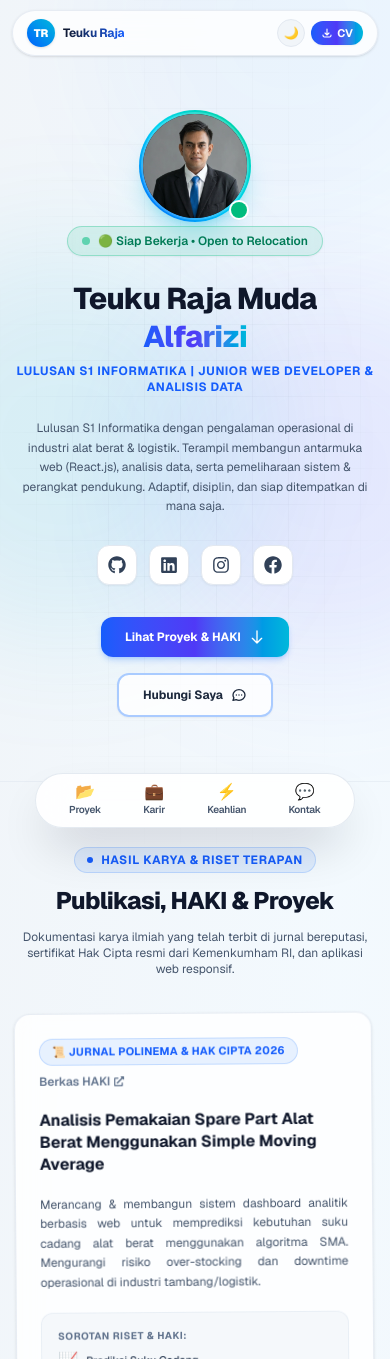
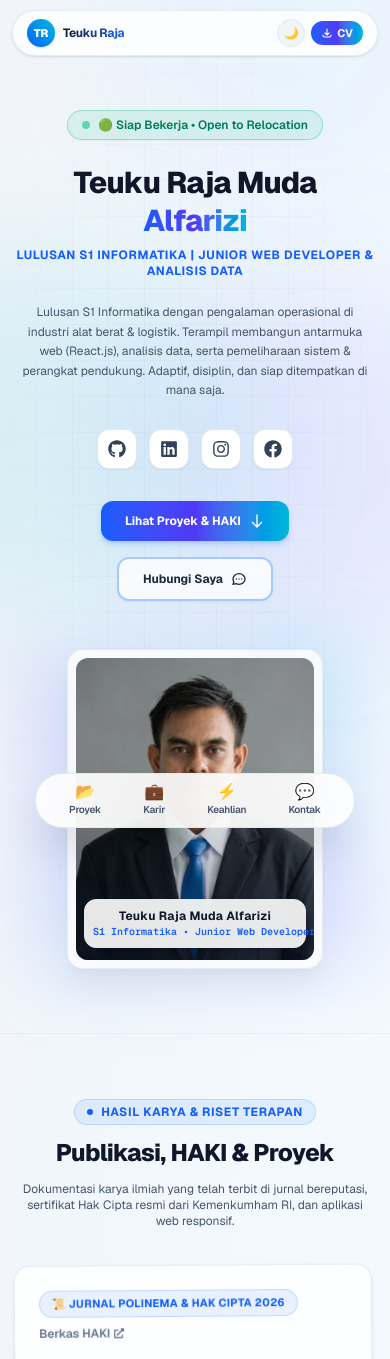
Before and after one commit to Teukuraja/online-cv, a Next.js app: page / in a window 390 px wide. Shown: the top 1359 px of the page. Built offline with nearby package versions, Linux system fonts and the light colour scheme.

Commit message:
Fix mobile layout untuk foto profil dan navbar

```diff
--- a/components/Hero.tsx
+++ b/components/Hero.tsx
@@ -15,24 +15,6 @@ export default function Hero() {
 
         {/* SISI KIRI: Teks & Tombol Aksi */}
         <div className="space-y-6 text-center lg:text-left flex flex-col items-center lg:items-start">
-
-          {/* FOTO PROFIL MOBILE: Bulat Sempurna w-28 h-28 di Tengah (Hanya Muncul di Layar HP < sm) */}
-          <div className="sm:hidden flex justify-center w-full mb-1">
-            <div className="relative w-28 h-28 rounded-full p-1 bg-gradient-to-tr from-blue-600 via-cyan-400 to-emerald-400 shadow-xl shadow-cyan-500/25">
-              <div className="relative w-full h-full rounded-full overflow-hidden bg-slate-900 ring-2 ring-white/20 dark:ring-white/10">
-                <Image
-                  src="/Profil-cv-online.jpg"
-                  alt="Foto Profil Resmi Teuku Raja Muda Alfarizi"
-                  fill
-                  priority
-                  sizes="112px"
-                  className="object-cover object-top"
-                />
-              </div>
-              {/* Indikator Online Bulat */}
-              <span className="absolute bottom-1 right-1 w-4 h-4 rounded-full bg-emerald-500 ring-2 ring-white dark:ring-slate-900 shadow-sm" />
-            </div>
-          </div>
 
           {/* Badge Status: 🟢 Siap Bekerja */}
           <div className="inline-flex items-center gap-2 px-3.5 py-1.5 rounded-full bg-emerald-500/10 border border-emerald-500/30 text-emerald-700 dark:text-emerald-400 text-xs font-semibold backdrop-blur-sm shadow-xs">
@@ -130,8 +112,8 @@ export default function Hero() {
 
         </div>
 
-        {/* SISI KANAN: Foto Profil Desktop (Disembunyikan di Layar HP < sm) */}
-        <div className="hidden sm:flex relative justify-center items-center">
+        {/* SISI KANAN: Foto Profil Teroptimasi Proporsional */}
+        <div className="relative flex justify-center items-center">
 
           {/* Ambient Glow Lingkaran Belakang */}
           <div className="absolute inset-0 max-w-xs mx-auto bg-gradient-to-tr from-blue-500/20 via-indigo-500/20 to-cyan-500/20 dark:from-cyan-500/25 dark:via-emerald-500/20 dark:to-teal-500/20 rounded-3xl blur-2xl transform -rotate-3" aria-hidden="true" />
@@ -153,11 +135,11 @@ export default function Hero() {
               <div className="absolute inset-0 bg-gradient-to-t from-slate-900/80 via-transparent to-transparent opacity-70" aria-hidden="true" />
 
              {/* Tag Nama Melayang di Bawah Foto */}
-              <div className="absolute bottom-3 inset-x-3 text-center py-2 px-3 rounded-xl bg-white/90 dark:bg-slate-950/90 border border-slate-200 dark:border-slate-800 backdrop-blur-md shadow-md">
+          <div className="absolute bottom-3 inset-x-2 text-center py-2 px-2 rounded-xl bg-white/90 dark:bg-slate-950/90 border border-slate-200 dark:border-slate-800 backdrop-blur-md shadow-md">
             <p className="text-xs font-bold text-slate-900 dark:text-white tracking-wide">
               Teuku Raja Muda Alfarizi
             </p>
-                <p className="text-[10px] font-semibold text-blue-600 dark:text-cyan-400 font-mono">
+            <p className="text-[10px] font-semibold text-blue-600 dark:text-cyan-400 font-mono whitespace-nowrap">
               S1 Informatika • Junior Web Developer
             </p>
           </div>
```
Lines whose indentation alone changed are shown as unchanged.
